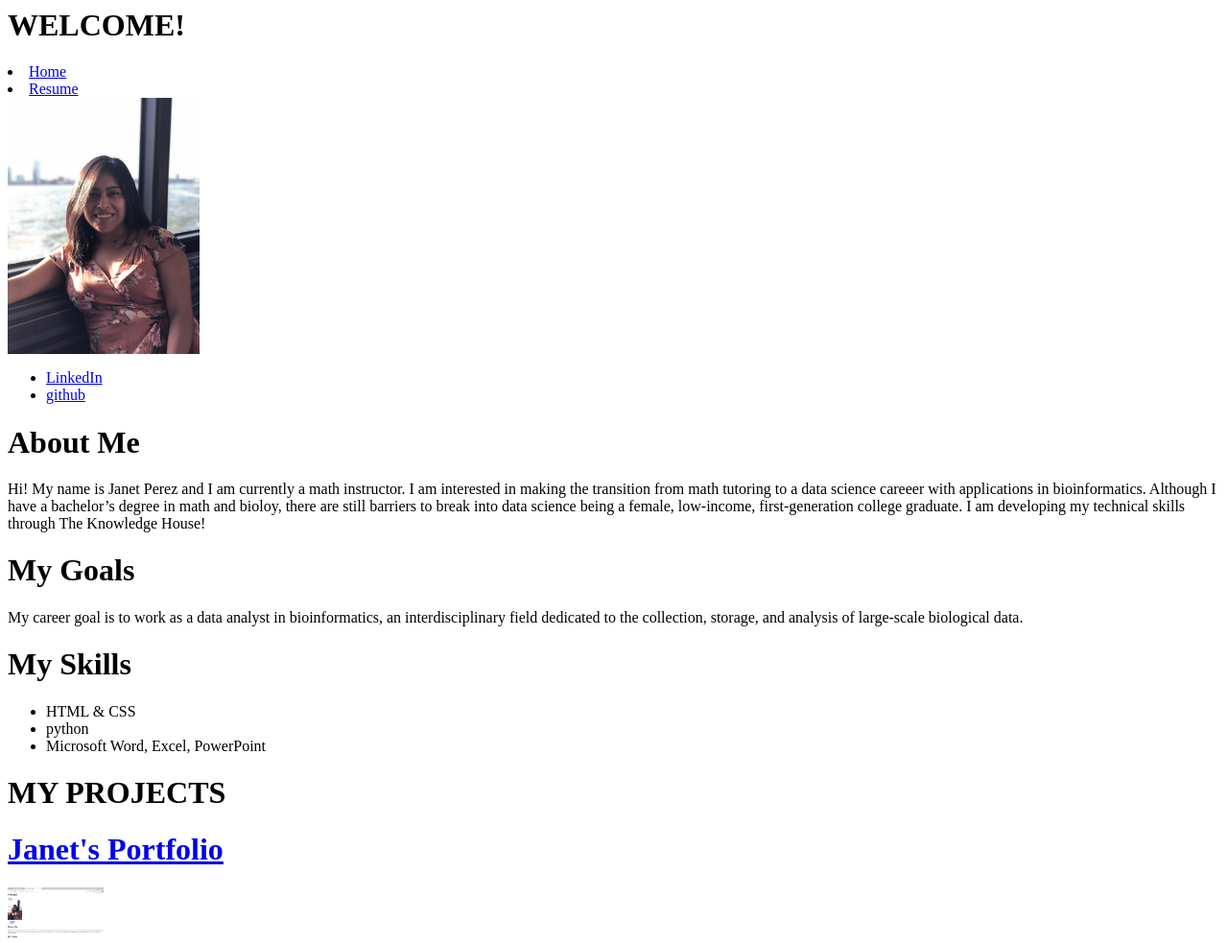
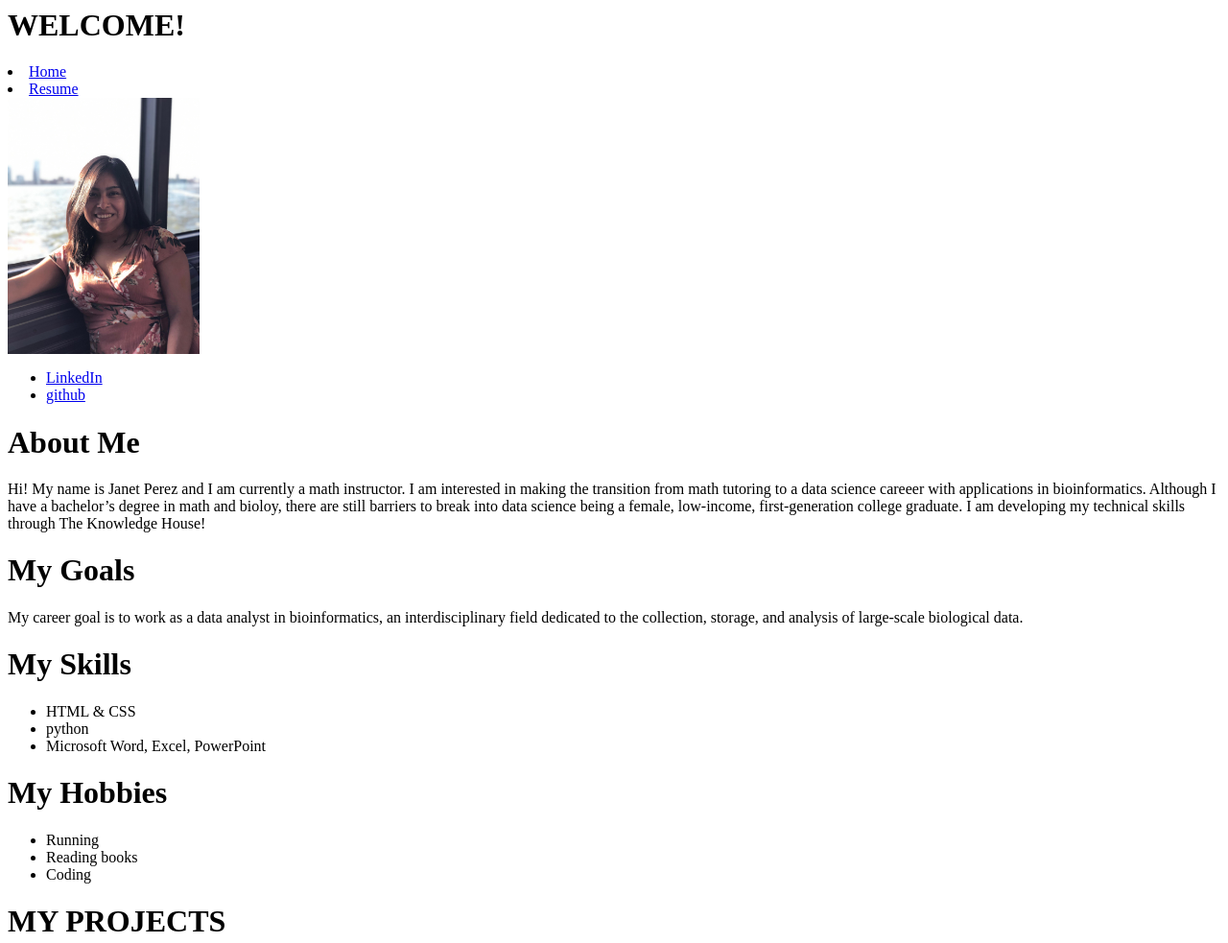
Before and after one commit to jperez29/TKH_Modules, a plain HTML site: page Module_3_HTML/index.html in a window 1280 px wide. Shown: the top 983 px of the page at 96% size. Drawn offline with Linux system fonts and the light colour scheme.

Commit message:
module 3 changes

```diff
--- a/Module_3_HTML/index.html
+++ b/Module_3_HTML/index.html
@@ -57,6 +57,14 @@
                     <li>Microsoft Word, Excel, PowerPoint</li>
                 </ul>
         </div>
+        <div class="skills">
+            <h1>My Hobbies</h1>
+            <ul>
+                <li>Running</li>
+                <li>Reading books</li>
+                <li>Coding</li>
+            </ul>
+    </div>
         <div class="projects">
                 <h1>MY PROJECTS</h1>
                 <div class="project">
```
